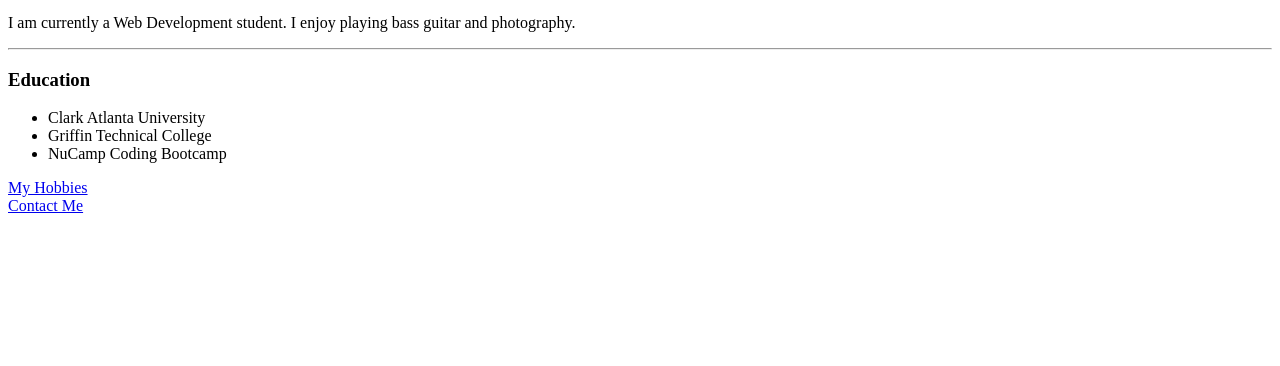
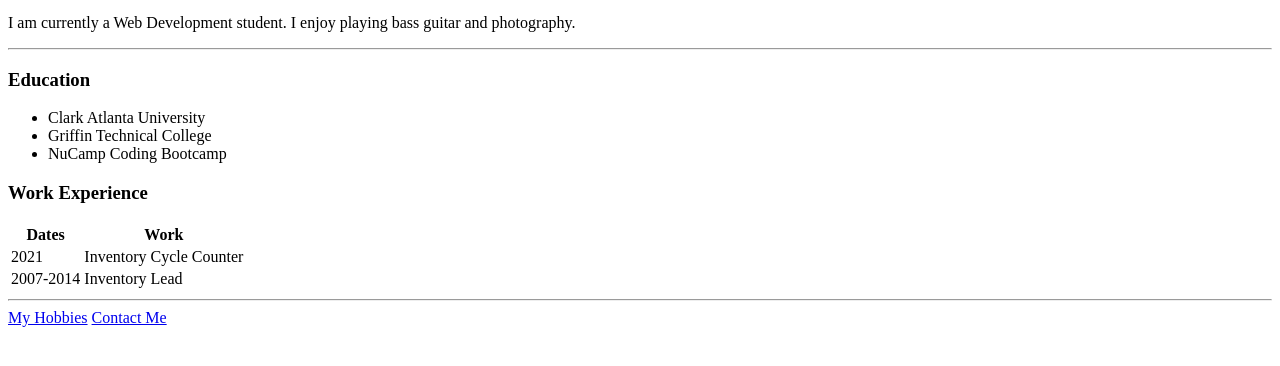
Before and after one commit to dirtdog792/web-development, a website: page index.html in a window 1280 px wide. Shown: the part 412-778 px from the top of the page. Drawn offline with Linux system fonts and the light colour scheme.

Commit message:
HTML Tables

```diff
--- a/index.html
+++ b/index.html
@@ -23,8 +23,27 @@
       <li>Griffin Technical College</li>
       <li>NuCamp Coding Bootcamp</li>
     </ul>
+    <h3>Work Experience</h3>
+    <table>
+      <thead>
+        <tr>
+          <th>Dates</th>
+          <th>Work</th>
+        </tr>
+      </thead>
+      <tbody>
+        <tr>
+          <td>2021</td>
+          <td>Inventory Cycle Counter</td>
+        </tr>
+        <tr>
+          <td>2007-2014</td>
+          <td>Inventory Lead</td>
+        </tr>
+      </tbody>
+    </table>
+    <hr />
     <a href="hobbies.html">My Hobbies</a>
-    <br>
     <a href="contact-me.html">Contact Me</a>
   </body>
 </html>
```
Also changed, not shown: contact-me.html (line endings or trailing spaces), hobbies.html (line endings or trailing spaces), 1 other file.
